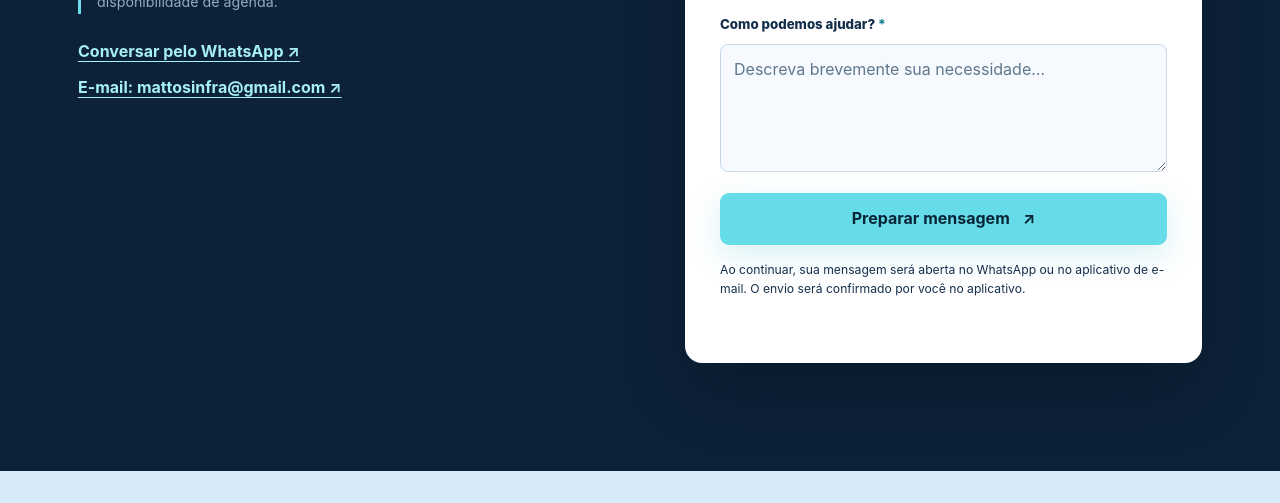
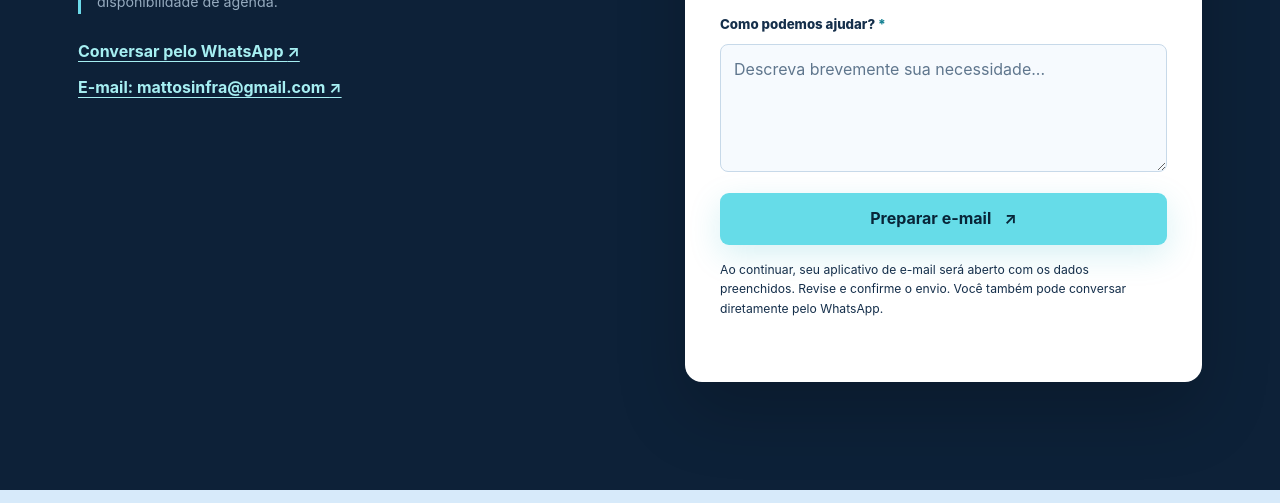
Before and after one commit to mattosrj/mattosinfra, a plain HTML site: page index.html in a window 1280 px wide. Shown: the part 4294-4797 px from the top of the page. Drawn offline with Linux system fonts and the light colour scheme.

Commit message:
Esclarece preparo e envio de email no formulario

```diff
--- a/index.html
+++ b/index.html
@@ -162,8 +162,8 @@
             </select>
             <label for="contact-message">Como podemos ajudar? <span aria-hidden="true">*</span></label>
             <textarea id="contact-message" name="mensagem" rows="4" maxlength="2000" required placeholder="Descreva brevemente sua necessidade..."></textarea>
-            <button class="button button-primary submit-button" type="submit">Preparar mensagem <span aria-hidden="true">↗</span></button>
-            <p class="form-note">Ao continuar, sua mensagem será aberta no WhatsApp ou no aplicativo de e-mail. O envio será confirmado por você no aplicativo.</p>
+            <button class="button button-primary submit-button" type="submit">Preparar e-mail <span aria-hidden="true">↗</span></button>
+            <p class="form-note">Ao continuar, seu aplicativo de e-mail será aberto com os dados preenchidos. Revise e confirme o envio. Você também pode conversar diretamente pelo WhatsApp.</p>
             <p class="form-feedback" id="form-feedback" role="status" aria-live="polite"></p>
           </form>
         </div>
```
